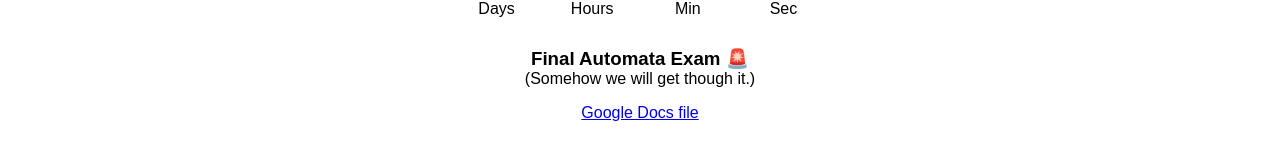
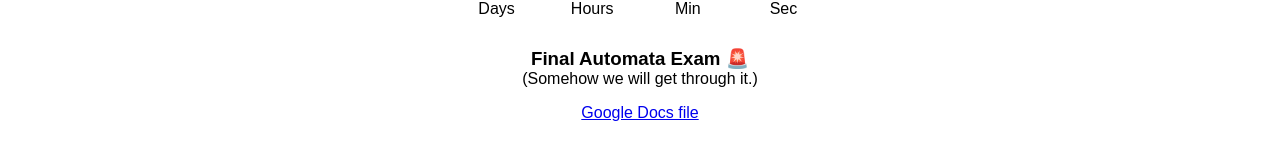
Before and after one commit to geekahmed/Graduation-Countdown, a React (Create React App) app: page / in a window 1280 px wide. Shown: the part 379-525 px from the top of the page. Built offline with nearby package versions, Linux system fonts and the light colour scheme.

Commit message:
correct english mistakes

```diff
--- a/src/App.js
+++ b/src/App.js
@@ -21,7 +21,7 @@ class App extends Component {
         </h3>
         <Countdown date={`${year}-07-18T17:00:00`} />
         <h3 className="textPrimary">Final Automata Exam 🚨</h3>
-        <p className="textPrimary">(Somehow we will get though it.)</p>
+        <p className="textPrimary">(Somehow we will get through it.)</p>
         <p><a href="https://docs.google.com/document/d/18Esh8CXDo1HPhuXyoSBZDvLlxBwo89zJabxXo_HUYlA/edit" target="_blank">Google Docs file</a></p>
         <Countdown date={`${year}-06-05T16:00:00`} />
         <div className="player">
```
